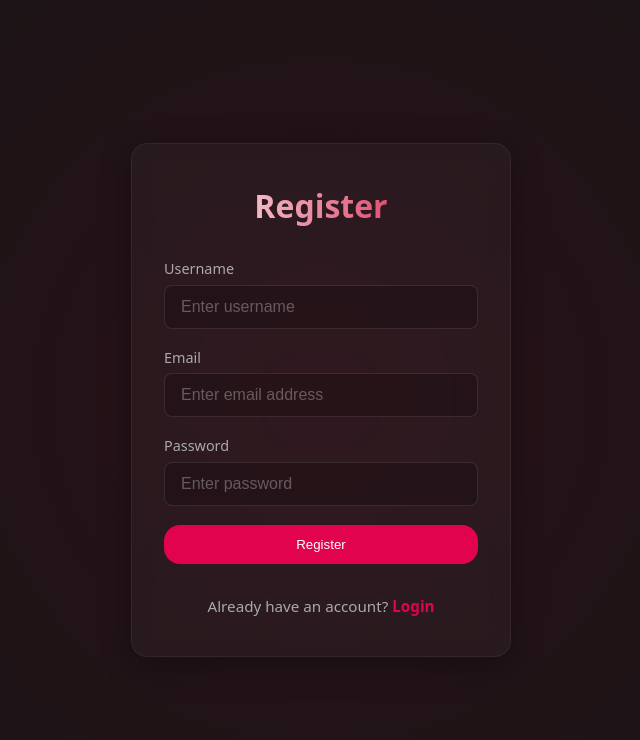
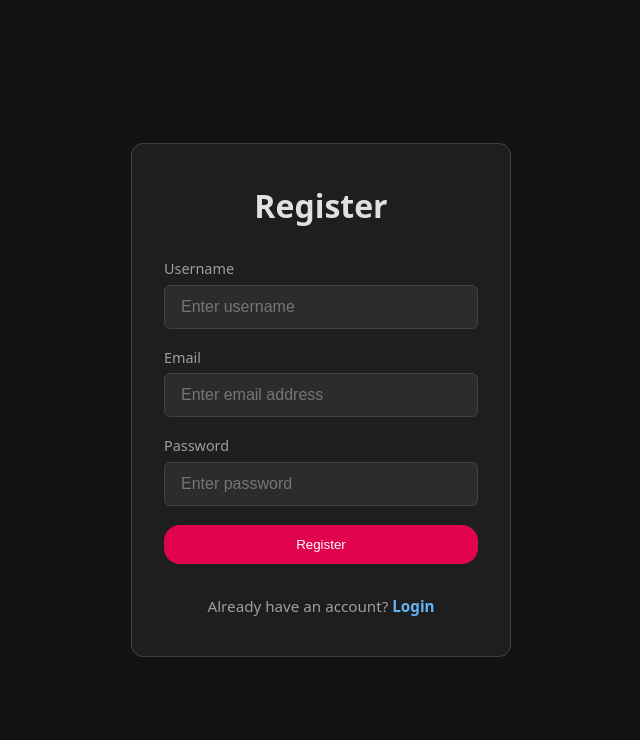
Before and after one commit to raghavdolyar/hirely, a React (Vite) app in the folder frontend/: page /register in a window 1280 px wide. Shown: the top 740 px of the page, without its empty margins (319-959 px from the left). Built offline with nearby package versions, Linux system fonts and the light colour scheme; no server answers.

Commit message:
completed v2

```diff
--- a/frontend/src/features/auth/auth.form.scss
+++ b/frontend/src/features/auth/auth.form.scss
@@ -4,16 +4,14 @@ main {
   display: flex;
   justify-content: center;
   align-items: center;
-  background: radial-gradient(circle at center, #2a1118 0%, #161616 100%);
+  background-color: #121212;
 
   .form-container {
     min-width: 380px;
     padding: 2.5rem 2rem;
-    background: rgba(255, 255, 255, 0.03);
-    backdrop-filter: blur(10px);
-    border: 1px solid rgba(255, 255, 255, 0.05);
-    border-radius: 16px;
-    box-shadow: 0 8px 32px rgba(0, 0, 0, 0.3);
+    background-color: #1e1e1e;
+    border: 1px solid #424242;
+    border-radius: 12px;
     display: flex;
     flex-direction: column;
     gap: 1.5rem;
@@ -24,9 +22,7 @@ main {
       margin-bottom: 0.5rem;
       font-size: 2rem;
       font-weight: 700;
-      background: linear-gradient(to right, #ffffff, #d20d3b);
-      -webkit-background-clip: text;
-      -webkit-text-fill-color: transparent;
+      color: #e0e0e0;
     }
   }
 
@@ -43,29 +39,27 @@ main {
 
     label {
       font-size: 0.9rem;
-      color: #aaaaaa;
+      color: #9e9e9e;
       font-weight: 500;
     }
 
     input {
-      border: 1px solid rgba(255, 255, 255, 0.1);
-      background: rgba(0, 0, 0, 0.2);
-      color: whitesmoke;
+      border: 1px solid #424242;
+      background-color: #2c2c2c;
+      color: #e0e0e0;
       outline: none;
       padding-inline: 1rem;
       padding-block: 0.75rem;
-      border-radius: 8px;
+      border-radius: 6px;
       transition: all 0.2s ease;
       font-size: 1rem;
 
       &:focus {
-        border-color: #d20d3b;
-        background: rgba(0, 0, 0, 0.4);
-        box-shadow: 0 0 0 3px rgba(210, 13, 59, 0.2);
+        border-color: #64b5f6;
       }
 
       &::placeholder {
-        color: rgba(255, 255, 255, 0.3);
+        color: #757575;
       }
     }
   }
@@ -73,18 +67,18 @@ main {
   p {
     text-align: center;
     font-size: 0.95rem;
-    color: #aaaaaa;
+    color: #9e9e9e;
     margin-top: 0.5rem;
   }
 
   a {
-    color: #e1034d;
+    color: #64b5f6;
     text-decoration: none;
     font-weight: 600;
     transition: color 0.2s ease;
 
     &:hover {
-      color: #ff2a73;
+      color: #90caf9;
     }
   }
 }
--- a/frontend/src/features/interview/pages/Interview.jsx
+++ b/frontend/src/features/interview/pages/Interview.jsx
@@ -1,7 +1,7 @@
 import { useState, useEffect } from "react";
 import "../style/interview.scss";
 import { useInterview } from "../hooks/useInterview.js";
-import { useParams } from "react-router";
+import { useParams, useNavigate } from "react-router";
 
 const NAV_ITEMS = [
   {
@@ -132,6 +132,7 @@ const Interview = () => {
   const [activeNav, setActiveNav] = useState("technical");
   const { report, getReportById, loading, getResumePdf } = useInterview();
   const { interviewId } = useParams();
+  const navigate = useNavigate();
 
   useEffect(() => {
     if (interviewId) {
@@ -160,6 +161,19 @@ const Interview = () => {
         {/* ── Left Nav ── */}
         <nav className="interview-nav">
           <div className="nav-content">
+            <button
+              onClick={() => navigate("/")}
+              className="interview-nav__item"
+              style={{ marginBottom: '1.5rem', color: '#64b5f6' }}
+            >
+              <span className="interview-nav__icon">
+                <svg xmlns="http://www.w3.org/2000/svg" width="16" height="16" viewBox="0 0 24 24" fill="none" stroke="currentColor" strokeWidth="2" strokeLinecap="round" strokeLinejoin="round">
+                  <line x1="19" y1="12" x2="5" y2="12"></line>
+                  <polyline points="12 19 5 12 12 5"></polyline>
+                </svg>
+              </span>
+              Back to Home
+            </button>
             <p className="interview-nav__label">Sections</p>
             {NAV_ITEMS.map((item) => (
               <button
--- a/frontend/src/features/interview/style/home.scss
+++ b/frontend/src/features/interview/style/home.scss
@@ -1,17 +1,17 @@
 // ── Variables ────────────────────────────────────────────────────────────────
-$bg-page: #0d1117;
-$bg-card: #161b22;
-$bg-panel: #1c2230;
-$bg-input: #1e2535;
-$border-color: #2a3348;
-$text-primary: #e6edf3;
-$text-muted: #7d8590;
-$accent: #ff2d78;
-$accent-alt: #ff6b9d;
-$badge-required: #ff2d78;
-$badge-best: #ff2d78;
-$info-bg: #1b2a4a;
-$info-border: #2d4a7a;
+$bg-page: #121212;
+$bg-card: #1e1e1e;
+$bg-panel: #2c2c2c;
+$bg-input: #333333;
+$border-color: #424242;
+$text-primary: #e0e0e0;
+$text-muted: #9e9e9e;
+$accent: #64b5f6; // soothing blue
+$accent-alt: #81c784; // soothing green
+$badge-required: #e57373; // soothing red
+$badge-best: #ffd54f; // soothing yellow
+$info-bg: rgba(100, 181, 246, 0.1);
+$info-border: rgba(100, 181, 246, 0.3);
 $font-stack:
   system-ui,
   -apple-system,
@@ -358,7 +358,6 @@ $font-stack:
       &:hover {
         border-color: $accent;
         transform: translateY(-2px);
-        box-shadow: 0 8px 24px rgba(0, 0, 0, 0.2);
       }
 
       h3 {
--- a/frontend/src/features/interview/style/interview.scss
+++ b/frontend/src/features/interview/style/interview.scss
@@ -1,12 +1,12 @@
 // ── Shared Variables (mirrors home.scss theme) ────────────────────────────────
-$bg-page: #0d1117;
-$bg-card: #161b22;
-$bg-panel: #1c2230;
-$bg-input: #1e2535;
-$border-color: #2a3348;
-$text-primary: #e6edf3;
-$text-muted: #7d8590;
-$accent: #ff2d78;
+$bg-page: #121212;
+$bg-card: #1e1e1e;
+$bg-panel: #2c2c2c;
+$bg-input: #333333;
+$border-color: #424242;
+$text-primary: #e0e0e0;
+$text-muted: #9e9e9e;
+$accent: #64b5f6;
 $font-stack:
   system-ui,
   -apple-system,
@@ -16,9 +16,9 @@ $font-stack:
   sans-serif;
 
 // severity palette
-$severity-high: #ff4d4d;
-$severity-medium: #f5a623;
-$severity-low: #3fb950;
+$severity-high: #e57373; // soothing red
+$severity-medium: #ffd54f; // soothing yellow
+$severity-low: #81c784; // soothing green
 
 *::-webkit-scrollbar {
   display: none;
```
